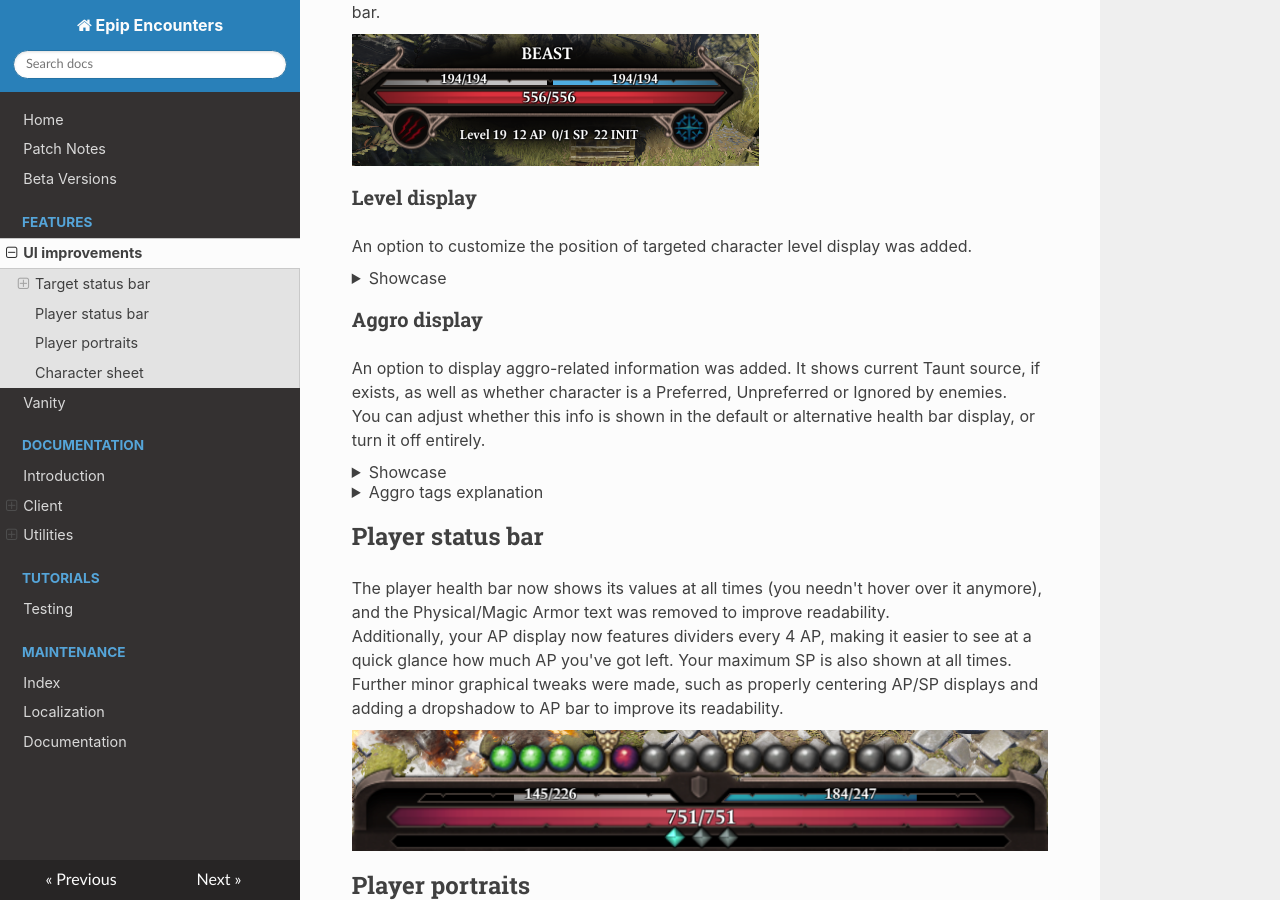
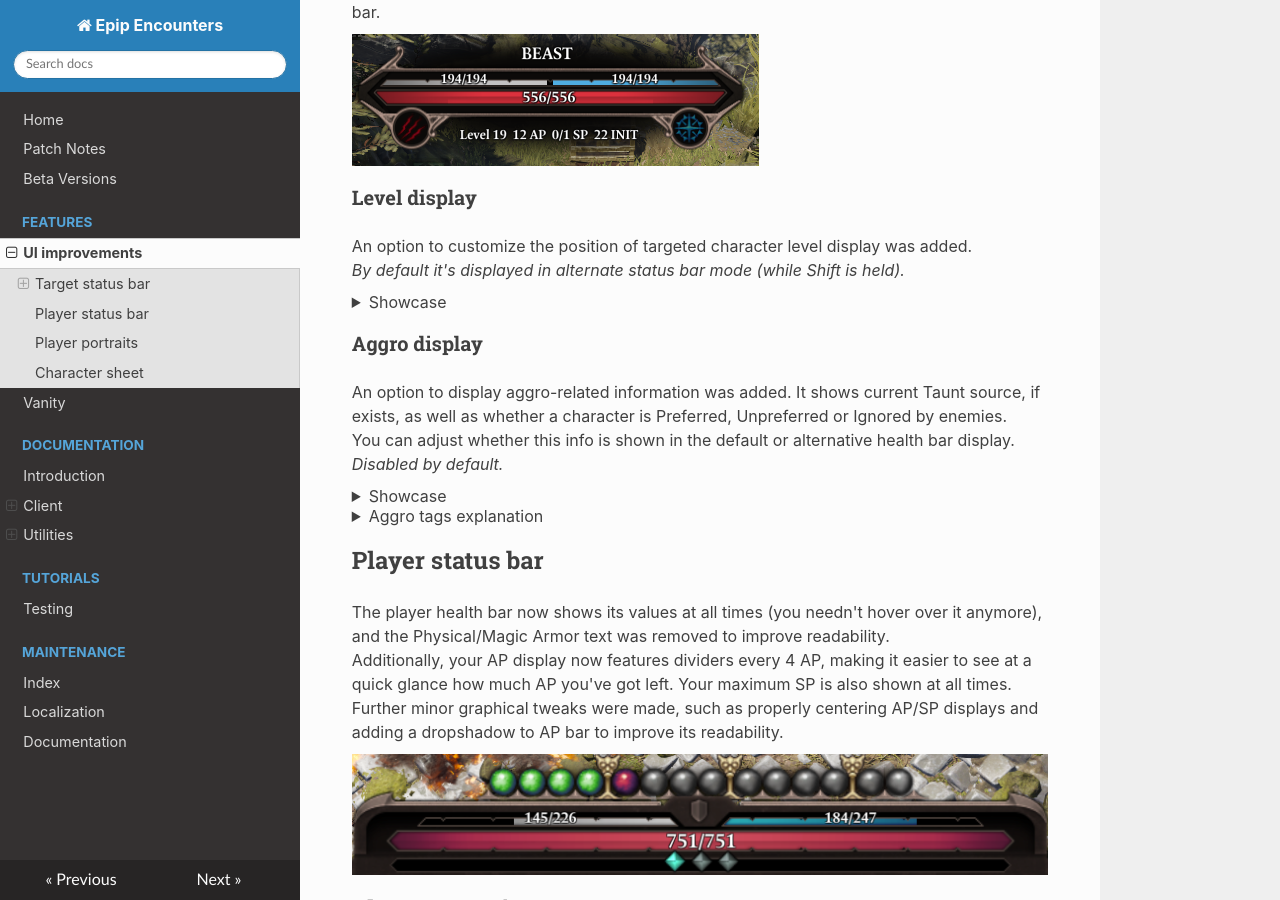
Before and after one commit to PinewoodPip/epip, an MkDocs documentation site: the page built from docs/Features/UI.md, in a window 1280 px wide and 900 px high, scrolled down 704 px. Built offline with MkDocs 1.6.1, drawn with Linux system fonts in a browser that asks for light colours; nearby versions of some CDN libraries.

Commit message:
Add some default values

```diff
--- a/docs/Features/UI.md
+++ b/docs/Features/UI.md
@@ -20,9 +20,10 @@ Holding the "show sneak cones" button (Shift by default) will replace the resist
 ### Level display
 
 An option to customize the position of targeted character level display was added.
+*By default it's displayed in alternate status bar mode (while Shift is held).*
 <details>
 <summary>Showcase</summary>
-Accessible through <b>Options -> Epip settings -> General -> Character Level Display</b>.
+<p>Accessible through <b>Options -> Epip settings -> General -> Character Level Display</b>.</p>
 <table>
 <tr><td>Hidden:            </td><td><img src="../img/ui/lvl_display_hidden.png"/></td></tr>
 <tr><td>After Name:        </td><td><img src="../img/ui/lvl_display_after_name.png"/></td></tr>
@@ -33,8 +34,9 @@ Accessible through <b>Options -> Epip settings -> General -> Character Level Dis
 
 ### Aggro display
 
-An option to display aggro-related information was added. It shows current Taunt source, if exists, as well as whether character is a Preferred, Unpreferred or Ignored by enemies.
-You can adjust whether this info is shown in the default or alternative health bar display, or turn it off entirely.
+An option to display aggro-related information was added. It shows current Taunt source, if exists, as well as whether a character is Preferred, Unpreferred or Ignored by enemies.
+You can adjust whether this info is shown in the default or alternative health bar display.
+*Disabled by default.*
 <details>
 <summary>Showcase</summary>
 Accessible through <b>Options -> Epip settings -> General -> Show Aggro Information</b>.
```
